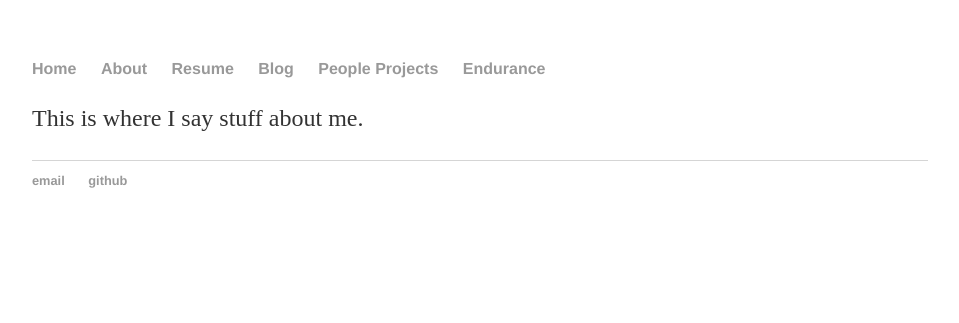
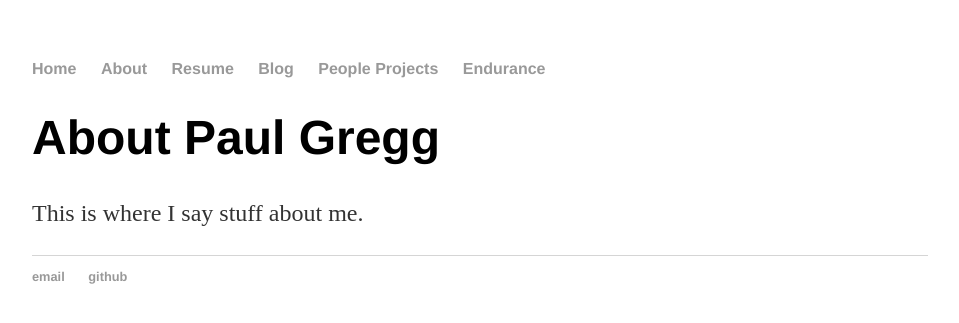
Before and after one commit to paulnakai/paulnakai.github.io, a Jekyll site: the page built from about/index.html, in a window 1280 px wide. Shown: the top 323 px of the page, without its empty margins (160-1119 px from the left). Built offline with Jekyll 4.4.1, drawn with Linux system fonts in a browser that asks for light colours.

Commit message:
typo in header

```diff
--- a/about/index.html
+++ b/about/index.html
@@ -2,5 +2,5 @@
 layout: default
 title: About Paul Gregg
 ---
-<h1{{ page.title }}</h1>
+<h1>{{ page.title }}</h1>
 <p>This is where I say stuff about me.</p>
```
